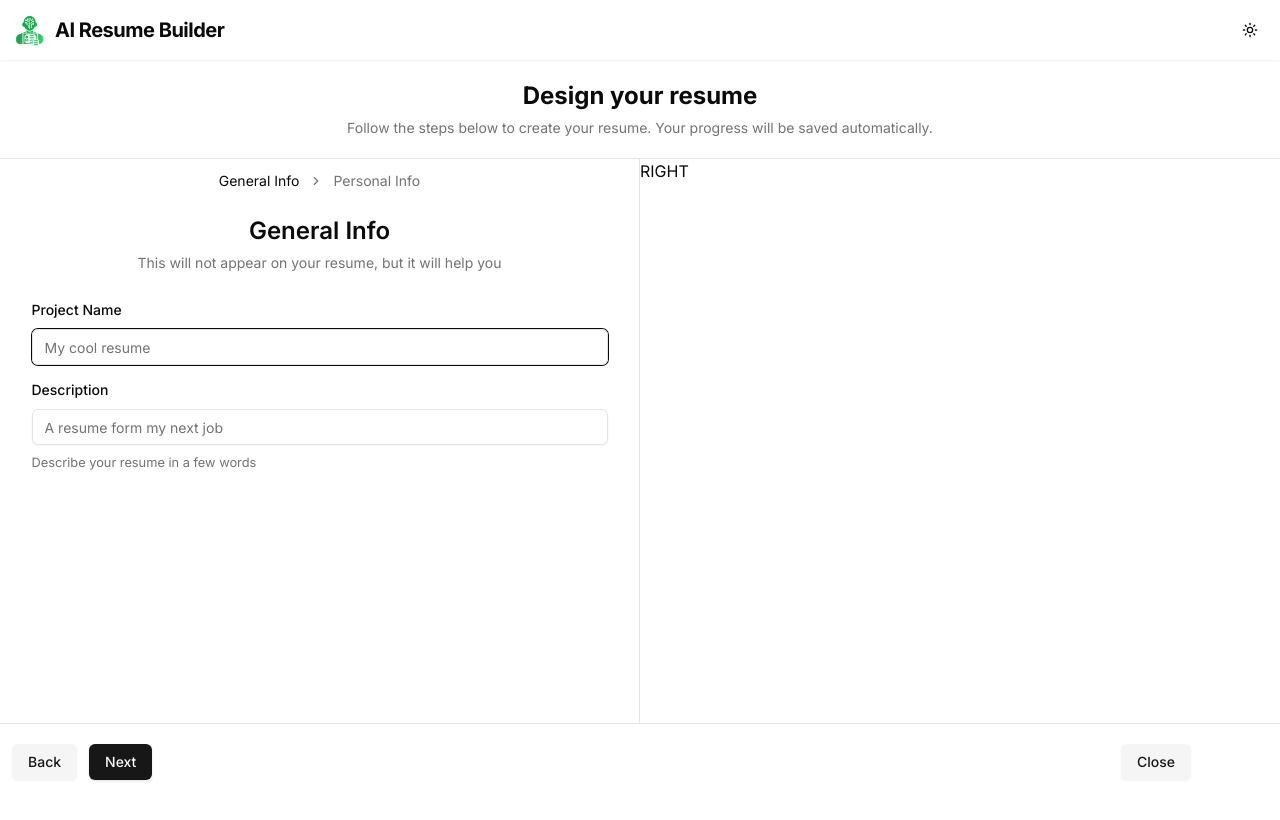
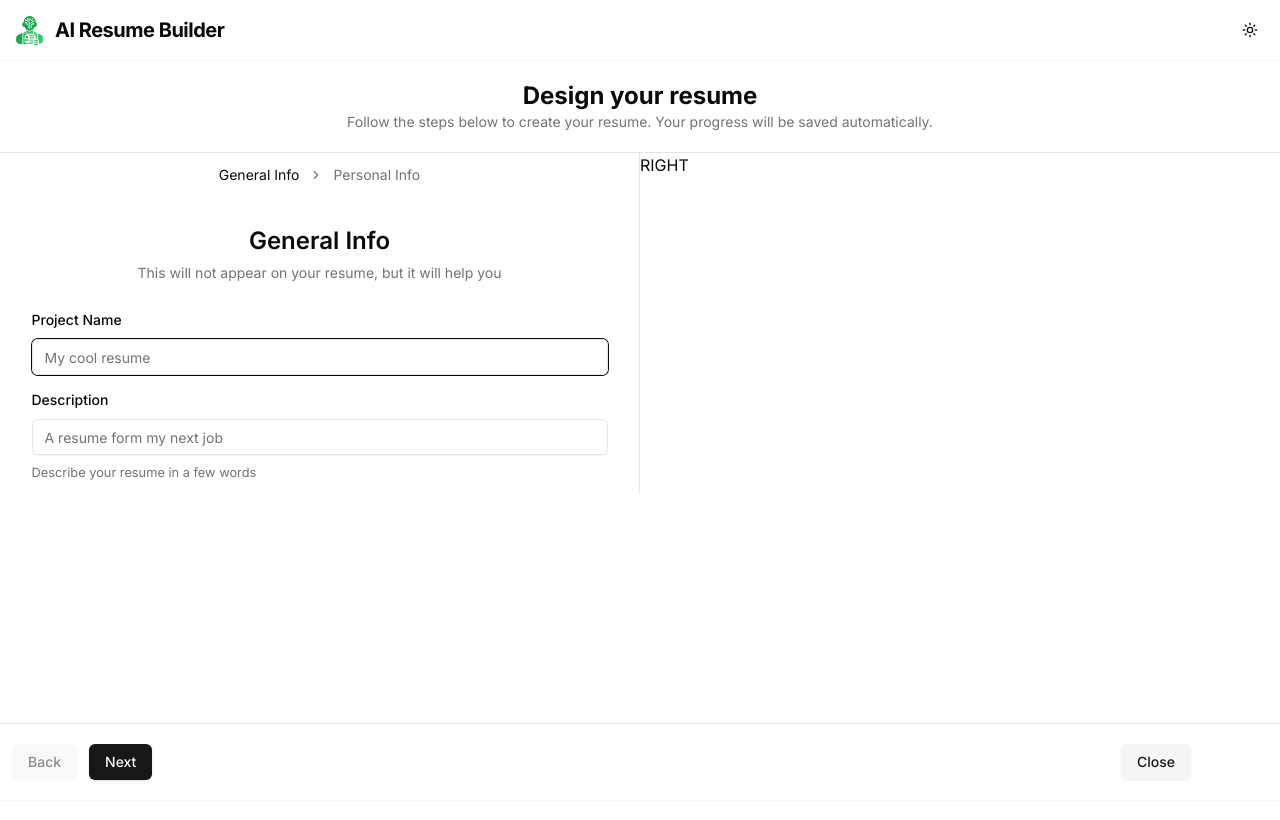
Before and after one commit to PositivWarrior/cv_mentor, a Next.js app: page /editor in a window 1280 px wide. Shown: the top 820 px of the page. Built offline with nearby package versions, Linux system fonts and the light colour scheme.

Commit message:
Refactor ResumeEditor with dynamic Footer component
- Extract Footer into a separate component
- Implement dynamic navigation between steps
- Improve layout and scrolling behavior
- Add step navigation logic to Footer

```diff
--- /dev/null
+++ b/src/app/(main)/editor/Footer.tsx
@@ -0,0 +1,59 @@
+import { Button } from "@/components/ui/button";
+import Link from "next/link";
+import { steps } from "./steps";
+
+interface FooterProps {
+    currentStep: string;
+    setCurrentStep: (step: string) => void;
+}
+
+export default function Footer({ currentStep, setCurrentStep }: FooterProps) {
+    const currentStepIndex = steps.findIndex(
+        (step) => step.key === currentStep,
+    );
+
+    const previousStep =
+        currentStepIndex > 0 ? steps[currentStepIndex - 1].key : undefined;
+
+    const nextStep =
+        currentStepIndex < steps.length - 1
+            ? steps[currentStepIndex + 1].key
+            : undefined;
+
+    return (
+        <footer className="sticky bottom-0 border-t bg-background px-3 py-5 shadow-sm">
+            <div className="mx-auto flex max-w-7xl flex-wrap justify-between gap-3">
+                <div className="flex items-center gap-3">
+                    <Button
+                        variant="secondary"
+                        onClick={
+                            previousStep
+                                ? () => setCurrentStep(previousStep)
+                                : undefined
+                        }
+                        disabled={!previousStep}
+                    >
+                        Back
+                    </Button>
+                    <Button
+                        onClick={
+                            nextStep
+                                ? () => setCurrentStep(nextStep)
+                                : undefined
+                        }
+                        disabled={!nextStep}
+                    >
+                        Next
+                    </Button>
+                </div>
+
+                <div className="flex items-center gap-3">
+                    <Button variant="secondary" asChild>
+                        <Link href="/resumes">Close</Link>
+                    </Button>
+                    <p className="text-muted-foreground opacity-0">Saving...</p>
+                </div>
+            </div>
+        </footer>
+    );
+}
--- a/src/app/(main)/editor/ResumeEditor.tsx
+++ b/src/app/(main)/editor/ResumeEditor.tsx
@@ -1,10 +1,9 @@
 "use client";
 
-import { Button } from "@/components/ui/button";
-import Link from "next/link";
 import { useSearchParams } from "next/navigation";
 import { steps } from "./steps";
 import Breadcrumbs from "./Breadcrumbs";
+import Footer from "./Footer";
 
 export default function ResumeEditor() {
     const searchParams = useSearchParams();
@@ -22,8 +21,8 @@ export default function ResumeEditor() {
     )?.component;
 
     return (
-        <div className="flex grow flex-col">
-            <header className="space-y-1.5 border-b px-3 py-5 text-center">
+        <div className="flex min-h-screen flex-col">
+            <header className="border-b px-3 py-5 text-center">
                 <h1 className="text-2xl font-bold">Design your resume</h1>
                 <p className="text-sm text-muted-foreground">
                     Follow the steps below to create your resume. Your progress
@@ -31,36 +30,24 @@ export default function ResumeEditor() {
                 </p>
             </header>
 
-            <main className="relative grow">
-                <div className="absolute bottom-0 top-0 flex w-full flex-row">
-                    <div className="w-full space-y-6 overflow-y-auto border-r p-3 md:w-1/2">
+            <div className="flex-1 overflow-auto">
+                <div className="flex h-full">
+                    <div className="w-full space-y-8 border-r p-3 md:w-1/2">
                         <Breadcrumbs
                             currentStep={currentStep}
                             setCurrentStep={setStep}
                         />
-                        {FormComponent && <FormComponent />}
+                        {FormComponent && (
+                            <div className="pt-2">
+                                <FormComponent />
+                            </div>
+                        )}
                     </div>
                     <div className="hidden w-1/2 md:block">RIGHT</div>
                 </div>
-            </main>
+            </div>
 
-            <footer className="w-full border-t px-3 py-5">
-                <div className="mx-auto flex max-w-7xl flex-wrap justify-between gap-3">
-                    <div className="flex items-center gap-3">
-                        <Button variant="secondary">Back</Button>
-                        <Button>Next</Button>
-                    </div>
-
-                    <div className="flex items-center gap-3">
-                        <Button variant="secondary" asChild>
-                            <Link href="/resumes">Close</Link>
-                        </Button>
-                        <p className="text-muted-foreground opacity-0">
-                            Saving...
-                        </p>
-                    </div>
-                </div>
-            </footer>
+            <Footer currentStep={currentStep} setCurrentStep={setStep} />
         </div>
     );
 }
```
